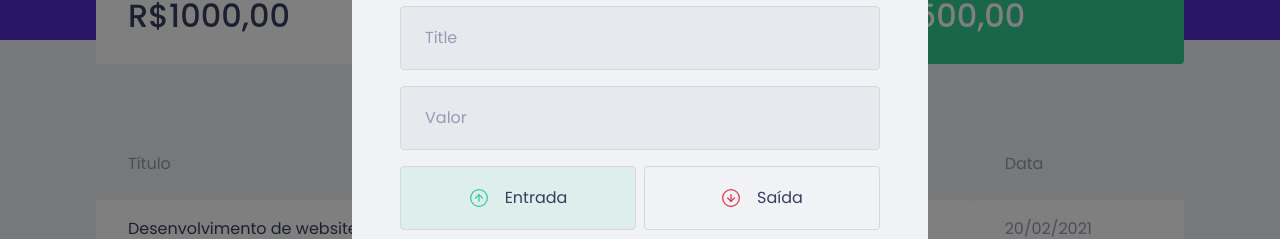
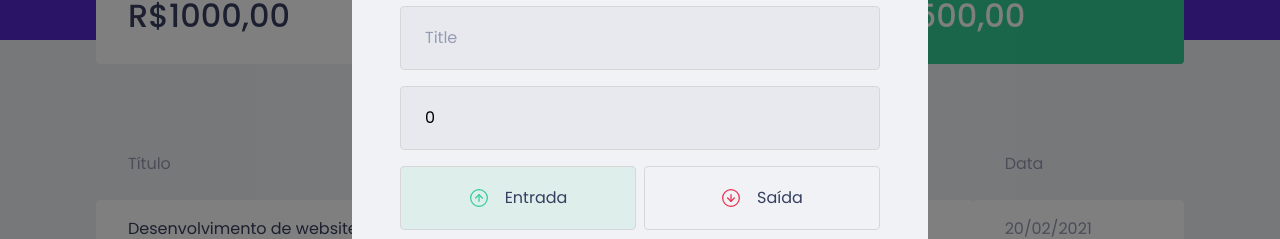
Before and after one commit to gfgabrielfranca/ignite-dtmoney, a React (Create React App) app: page / in a window 1280 px wide. Both pictures are taken after a click on the button "Nova transação". Shown: the part 232-471 px from the top of the page. Built offline with nearby package versions, Linux system fonts and the light colour scheme; no server answers; what miragejs would draw is missing.

Commit message:
Salvando dados do form

```diff
--- a/src/components/NewTransactionModal/index.tsx
+++ b/src/components/NewTransactionModal/index.tsx
@@ -1,4 +1,4 @@
-import { useState } from 'react';
+import { FormEvent, useState } from 'react';
 import Modal from 'react-modal';
 import incomeImg from '../../assets/income.svg';
 import outcomeImg from '../../assets/outcome.svg';
@@ -12,7 +12,22 @@
 }
 
 export function NewTransactionModal({ isOpen, onRequestClose }: NewTransactionModalProps) {
+  const [title, setTitle] = useState('');
+  const [value, setValue] = useState(0);
+  const [category, setCategory] = useState('');
   const [type, setType] = useState('deposit');
+
+  function handleCreateNewTransaction(event: FormEvent) {
+    event.preventDefault();
+
+    console.log({
+      title,
+      value,
+      category,
+      type
+    });
+
+  }
 
   return (
     <Modal
@@ -29,16 +44,20 @@
         <img src={closeImg} alt="Fechar modal" />
       </button>
 
-      <Container>
+      <Container onSubmit={handleCreateNewTransaction}>
         <h2>Cadastrar transação</h2>
 
         <input
           placeholder="Title"
+          value={title}
+          onChange={(event) => setTitle(event.target.value)}
         />
 
         <input
           type="number"
           placeholder="Valor"
+          value={value}
+          onChange={(event) => setValue(Number(event.target.value))}
         />
 
         <TransactionTypeContainer>
@@ -65,6 +84,8 @@
 
         <input
           placeholder="Categoria"
+          value={category}
+          onChange={(event) => setCategory(event.target.value)}
         />
 
         <button type="submit">
```
